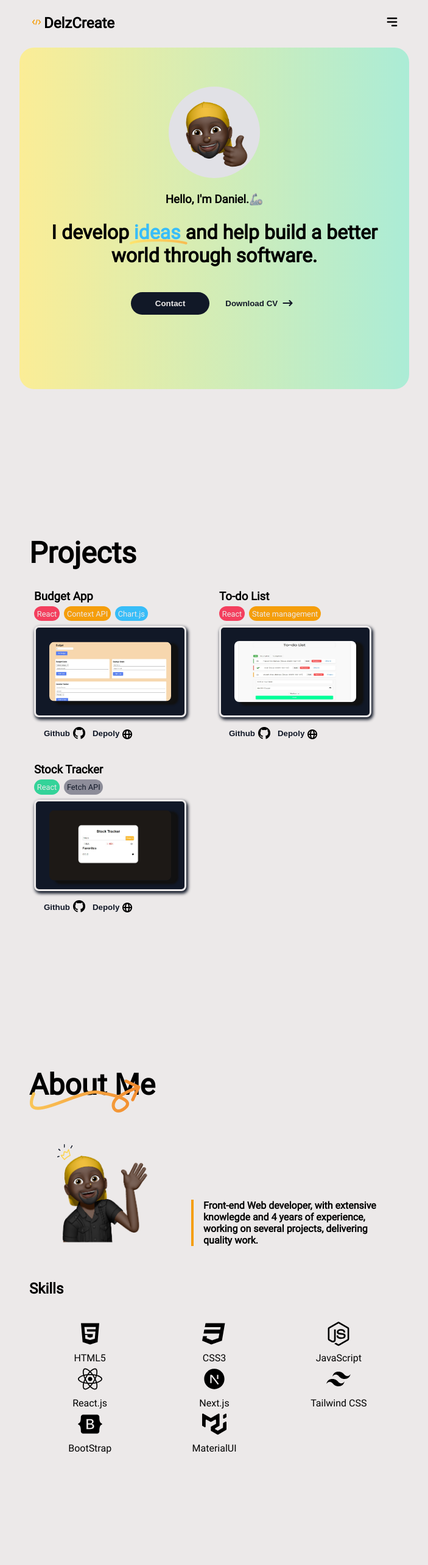
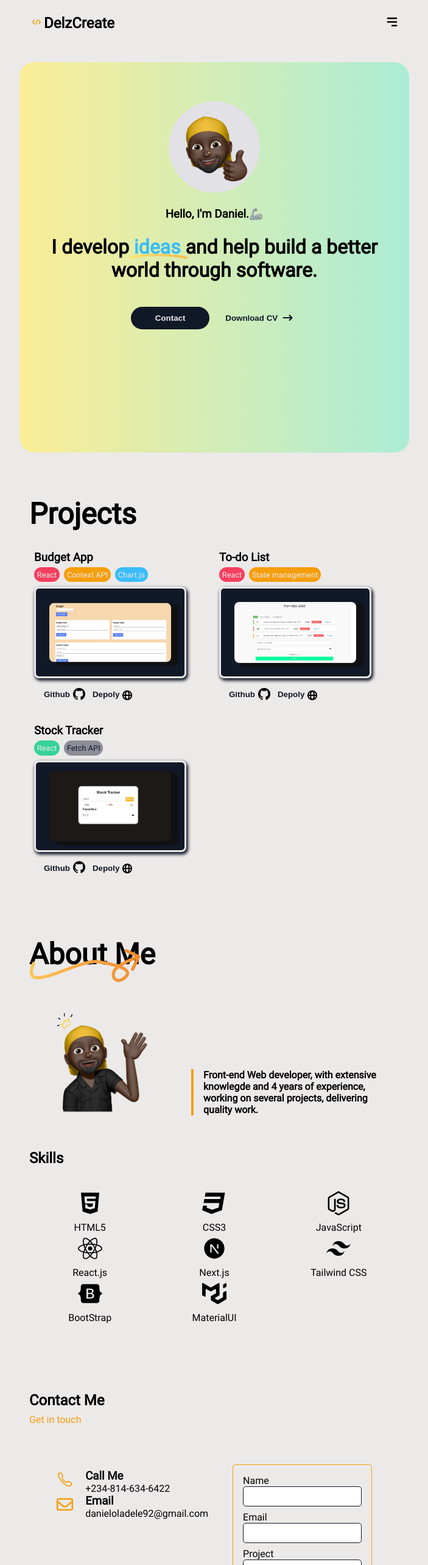
Before and after one commit to Delz-create/PortWork, a React (Create React App) app: page / in a window 1280 px wide. Shown: the top 2566 px of the page at 61% size, without its empty margins (288-991 px from the left). Built offline with nearby package versions, Linux system fonts and the light colour scheme.

Commit message:
Add files via upload

```diff
--- a/src/index.css
+++ b/src/index.css
@@ -34,7 +34,7 @@ html {
 }
 .container {
   display: flex;
-  min-height: 100vh;
+  /* min-height: 100vh; */
   padding: 0 1rem;
 }
 body {
@@ -110,14 +110,15 @@ body {
   border-radius: 1.5rem;
   padding: 2rem;
   text-align: center;
-  height: 35rem;
+  margin: 1.5rem 0 4.5rem 0;
+  min-height: 80vh;
 }
 .card-content {
   display: flex;
   flex-direction: column;
   align-items: center;
   justify-content: center;
-  margin-top: 1.5rem;
+  margin: 1.5rem 0 0 0;
 }
 .main-img {
   background-color: var(--grey-900);
@@ -381,8 +382,7 @@ span::after {
   display: flex;
   justify-content: start;
   align-items: center;
-  gap: 10px;
-  margin: 0 0 0.5rem 0;
+  gap: 20px;
 }
 .contact-icon {
   font-size: 1.7rem;
@@ -464,7 +464,7 @@ textarea:focus {
     display: flex;
   }
   .contact-information {
-    margin: 2.5rem 0 0 0;
+    margin: 2.5rem 2.5rem 0 0;
   }
 }
 
```
